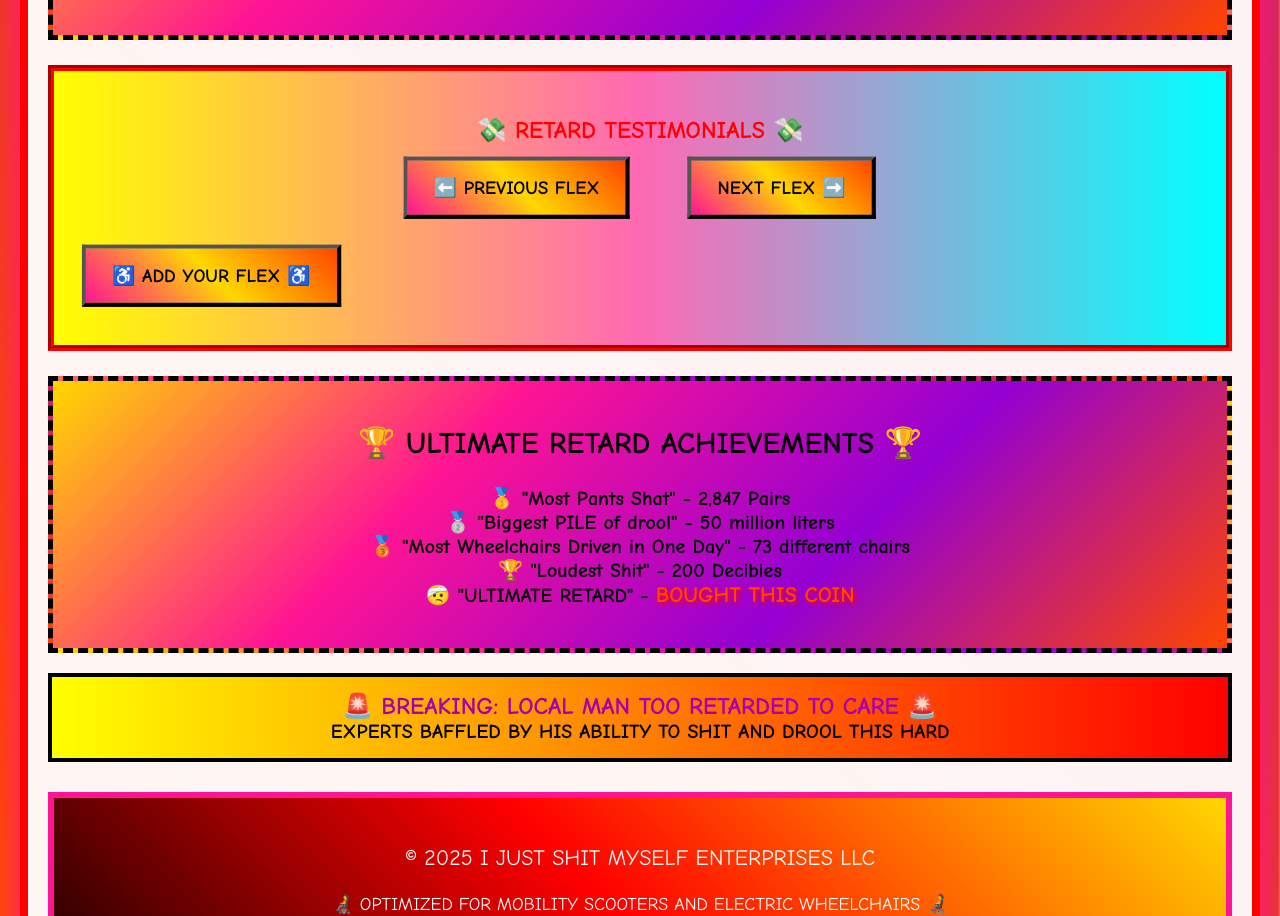
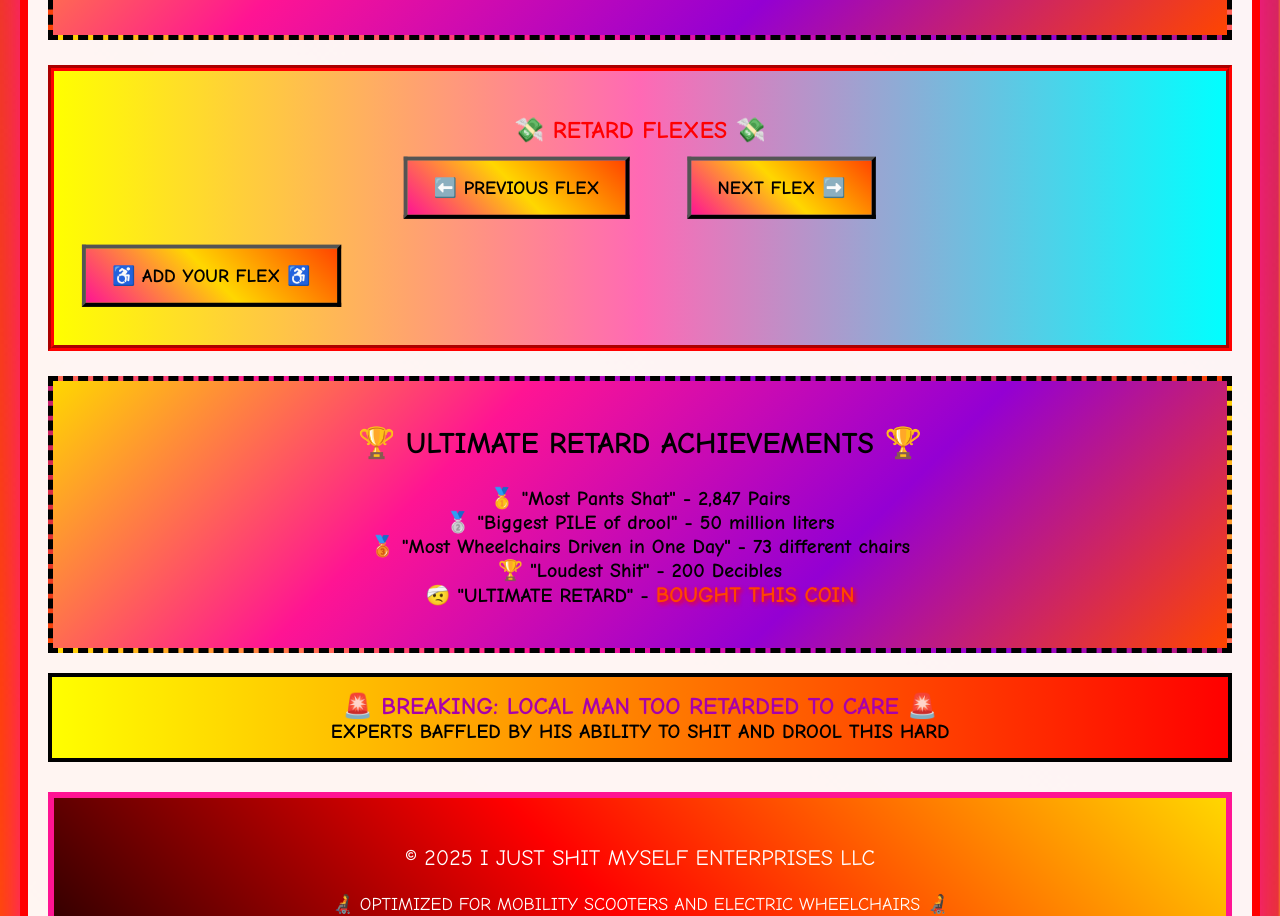
Before and after one commit to V0rtech/retard, a website with bundled scripts: page public/index.html in a window 1280 px wide. Shown: the part 2261-3177 px from the top of the page. Built offline with nearby package versions, Linux system fonts and the light colour scheme; no server answers.

Commit message:
minor change

```diff
--- a/public/index.html
+++ b/public/index.html
@@ -499,7 +499,7 @@
         </div>
 
         <div class="guestbook">
-            <h2 style="text-align: center; color: #ff0000;">💸 RETARD TESTIMONIALS 💸</h2>
+            <h2 style="text-align: center; color: #ff0000;">💸 RETARD FLEXES 💸</h2>
             <div id="testimonials-container">
                 <!-- Testimonials will be displayed here -->
             </div>
```
